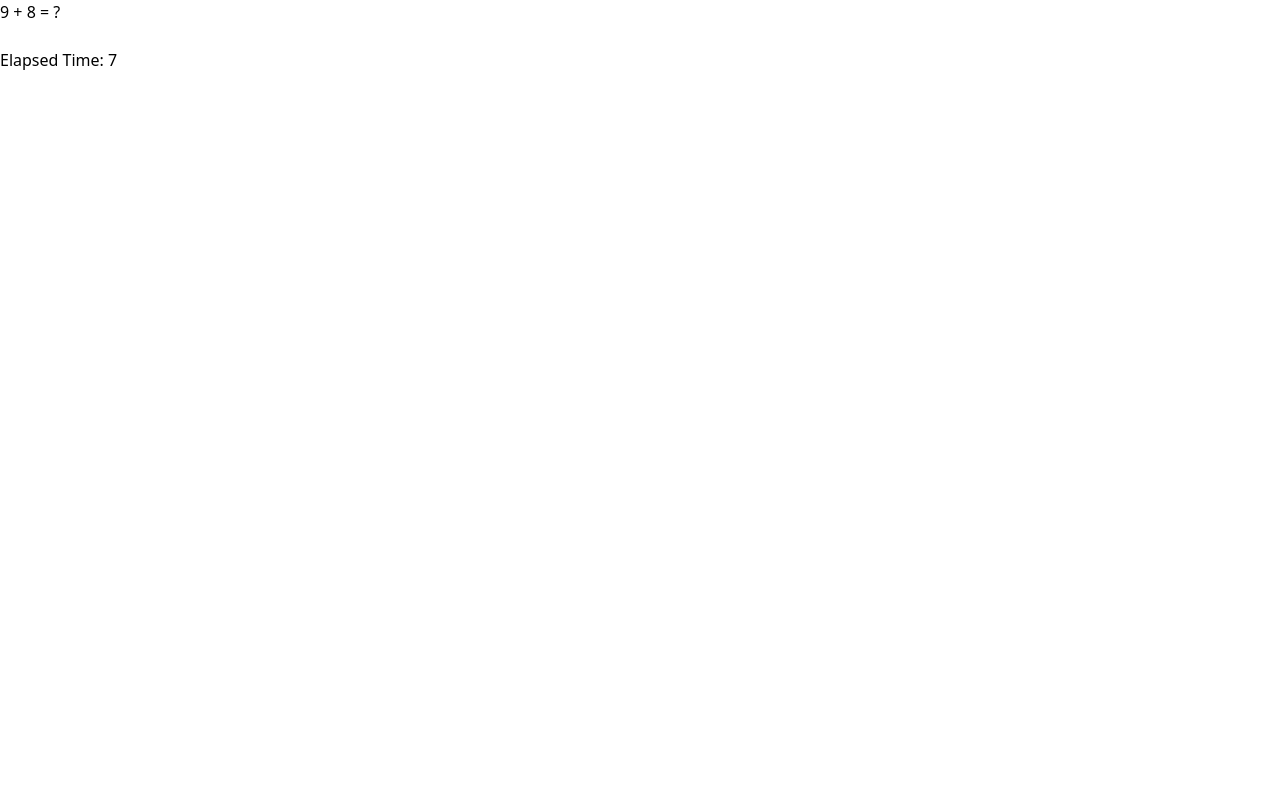
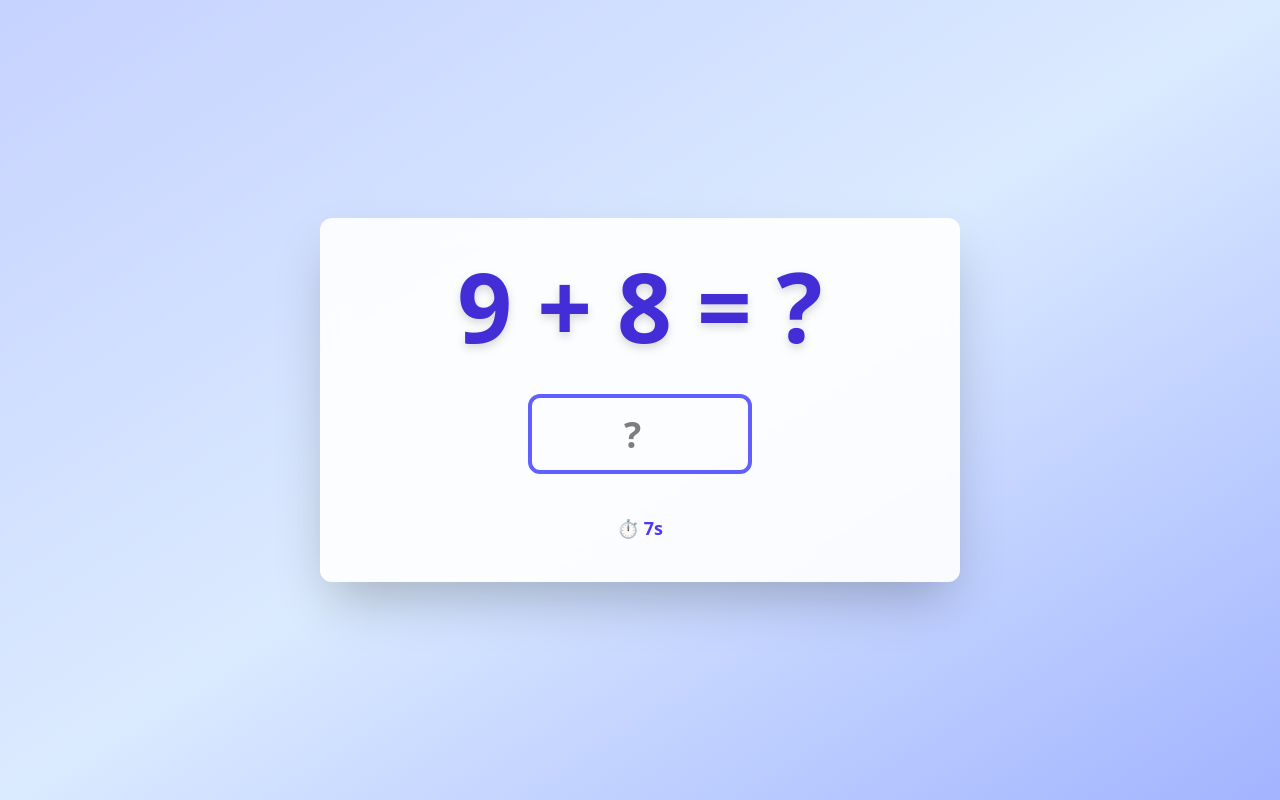
Before and after one commit to DoozkuV/mental-math, a React (Vite) app: page / in a window 1280 px wide. Built offline with nearby package versions, Linux system fonts and the light colour scheme.

Commit message:
Added tailwind themeing

```diff
--- a/src/App.tsx
+++ b/src/App.tsx
@@ -1,11 +1,11 @@
 import MathInput from './components/MathInput'
-import 'app.css';
+import './app.css';
 
 function App() {
   return (
-    <>
+    <div className="min-h-screen flex items-center justify-center bg-gradient-to-br from-indigo-200 via-blue-100 to-indigo-300">
       <MathInput />
-    </>
+    </div>
   )
 }
 
--- a/src/components/MathInput.tsx
+++ b/src/components/MathInput.tsx
@@ -27,12 +27,20 @@ function MathInput() {
   }
 
   return (
-    <>
-      <div>{lhs} + {rhs} = ?</div>
-      <input type="number" onChange={onChange} />
+    <div className="flex flex-col items-center justify-center w-4/5 md:w-1/2 bg-white/90 backdrop-blur-md shadow-2xl rounded-xl p-10 gap-10">
+      <div className="text-6xl md:text-8xl font-extrabold text-center text-indigo-700 drop-shadow-lg">
+        {lhs} + {rhs} = ?
+      </div>
+
+      <input
+        type="number"
+        onChange={onChange}
+        className="w-40 md:w-56 h-20 text-center text-4xl font-bold border-4 border-indigo-500 rounded-xl focus:outline-none focus:ring-4 focus:ring-indigo-300 focus:border-indigo-600 transition"
+        placeholder="?"
+      />
+
       <Timer key={resetKey} />
-    </>
-  );
+    </div>);
 }
 
 export default MathInput;
--- a/src/components/Timer.tsx
+++ b/src/components/Timer.tsx
@@ -8,7 +8,11 @@ function Timer() {
     return () => clearInterval(id);
   });
 
-  return <div>Elapsed Time: {seconds}</div>;
+  return (
+    <div className="text-lg font-bold text-gray-700">
+      ⏱ <span className="text-indigo-600">{seconds}s</span>
+    </div>
+  );
 }
 
 export default Timer;
--- a/src/lib/math.ts
+++ b/src/lib/math.ts
@@ -1,4 +1,4 @@
 export const randInt = (min: number, max: number) =>
   Math.floor(Math.random() * (max - min + 1)) + min;
 
-export const randSingleDigit = () => randInt(0, 9);
+export const randSingleDigit = () => randInt(1, 9);
```
